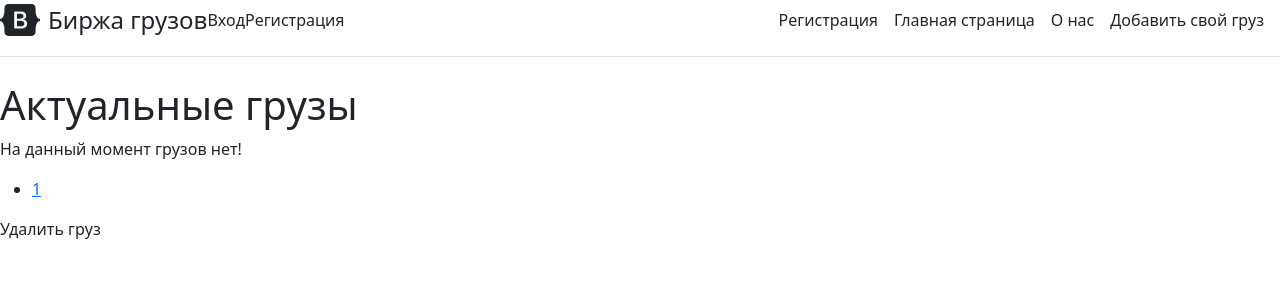
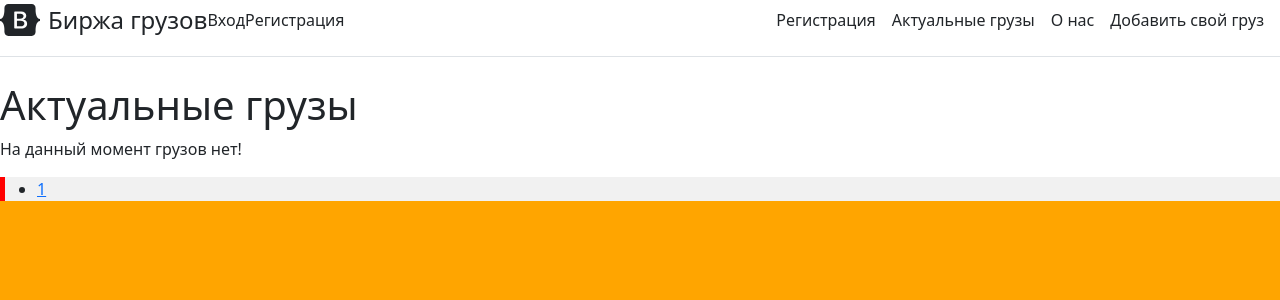
Before and after one commit to nadyakulbei/Freight_Exchange, a Django app: page / in a window 1280 px wide. Shown: the top 300 px of the page. Run offline with Django 4.2, Linux system fonts and the light colour scheme; data that the repository does not hold is empty.

Commit message:
добавила css файлы ( добавила фон)

```diff
--- /dev/null
+++ b/logistics_news/logapps/static/logapps/css/index.css
@@ -0,0 +1,4 @@
+ul{
+    border-left: 5px solid red;
+    background-color: #f1f1f1;
+}
--- /dev/null
+++ b/logistics_news/logapps/static/logapps/css/info.css
@@ -0,0 +1,4 @@
+
+h2 {
+    olor: blue;
+}
--- a/logistics_news/logapps/templates/logapps/base.html
+++ b/logistics_news/logapps/templates/logapps/base.html
@@ -1,3 +1,5 @@
+{%load static%}
+
 <!doctype html>
 <html lang="ru">
 <head>
@@ -6,6 +8,8 @@
           content="width=device-width, user-scalable=no, initial-scale=1.0, maximum-scale=1.0, minimum-scale=1.0">
     <meta http-equiv="X-UA-Compatible" content="ie=edge">
     <title>{% block title %}{%endblock%}</title>
+    <link rel="stylesheet" href=" {% static 'css/base.css' %}">
+    {% block css_additional %}{%endblock%}
     <link rel="stylesheet" href="https://cdn.jsdelivr.net/npm/bootstrap@5.2.3/dist/css/bootstrap.min.css">
 </head>
 <body>
@@ -24,7 +28,7 @@
           	{% endif %}
       <nav class="d-inline-flex mt-2 mt-md-0 ms-md-auto">
           <a class="me-3 py-2 text-dark text-decoration-none" href="{% url 'register' %}">Регистрация</a>
-        <a class="me-3 py-2 text-dark text-decoration-none" href="{% url 'home' %}">Главная страница</a>
+        <a class="me-3 py-2 text-dark text-decoration-none" href="{% url 'home' %}">Актуальные грузы</a>
         <a class="me-3 py-2 text-dark text-decoration-none" href="{% url 'about' %}">O нас</a>
         <a class="me-3 py-2 text-dark text-decoration-none" href="{% url 'create' %}">Добавить свой груз</a>
       </nav>
@@ -37,6 +41,6 @@
             {% endfor %}
         {% endif %}
     {% block content %}{% endblock %}
-<a class="me-3 py-2 text-dark text-decoration-none" href="{% url 'delete' %}">Удалить груз</a>
+
 </body>
 </html>
--- a/logistics_news/logapps/templates/logapps/index.html
+++ b/logistics_news/logapps/templates/logapps/index.html
@@ -1,4 +1,10 @@
 {% extends 'logapps/base.html'%}
+
+{% load static %}
+
+{% block css_additional %}
+<link rel="stylesheet" href=" {% static 'logapps/css/index.css' %}">
+{%endblock%}
 
 {% block title %}
 {{title}}
--- a/logistics_news/logistics_news/settings.py
+++ b/logistics_news/logistics_news/settings.py
@@ -121,6 +121,9 @@ USE_TZ = True
 # https://docs.djangoproject.com/en/4.1/howto/static-files/
 
 STATIC_URL = 'static/'
+STATICFILES_DIRS = [
+    BASE_DIR / 'static'
+]
 
 # Default primary key field type
 # https://docs.djangoproject.com/en/4.1/ref/settings/#default-auto-field
--- /dev/null
+++ b/logistics_news/static/css/base.css
@@ -0,0 +1,5 @@
+
+
+html {
+    background-color: orange;
+}
```
Also changed, not shown: logistics_news/logapps/templates/logapps/about.html (+7 -0 lines).
